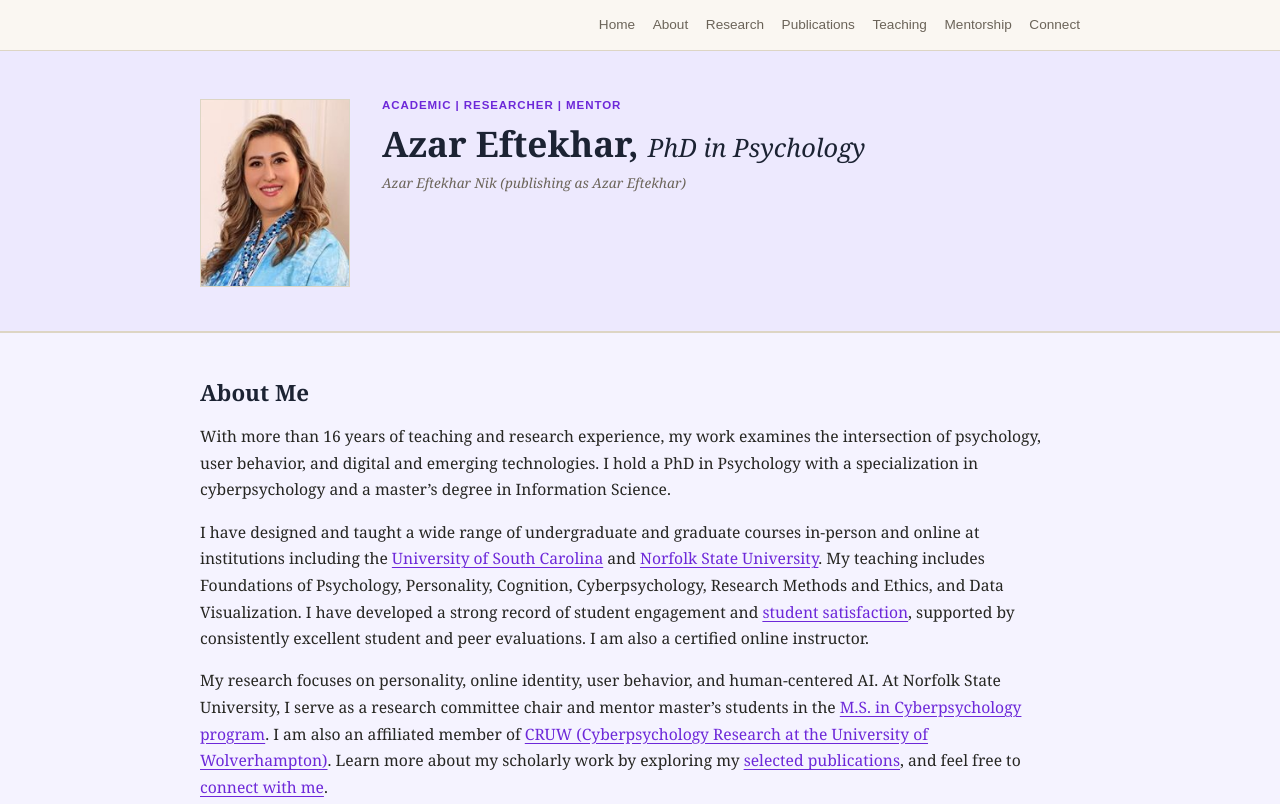
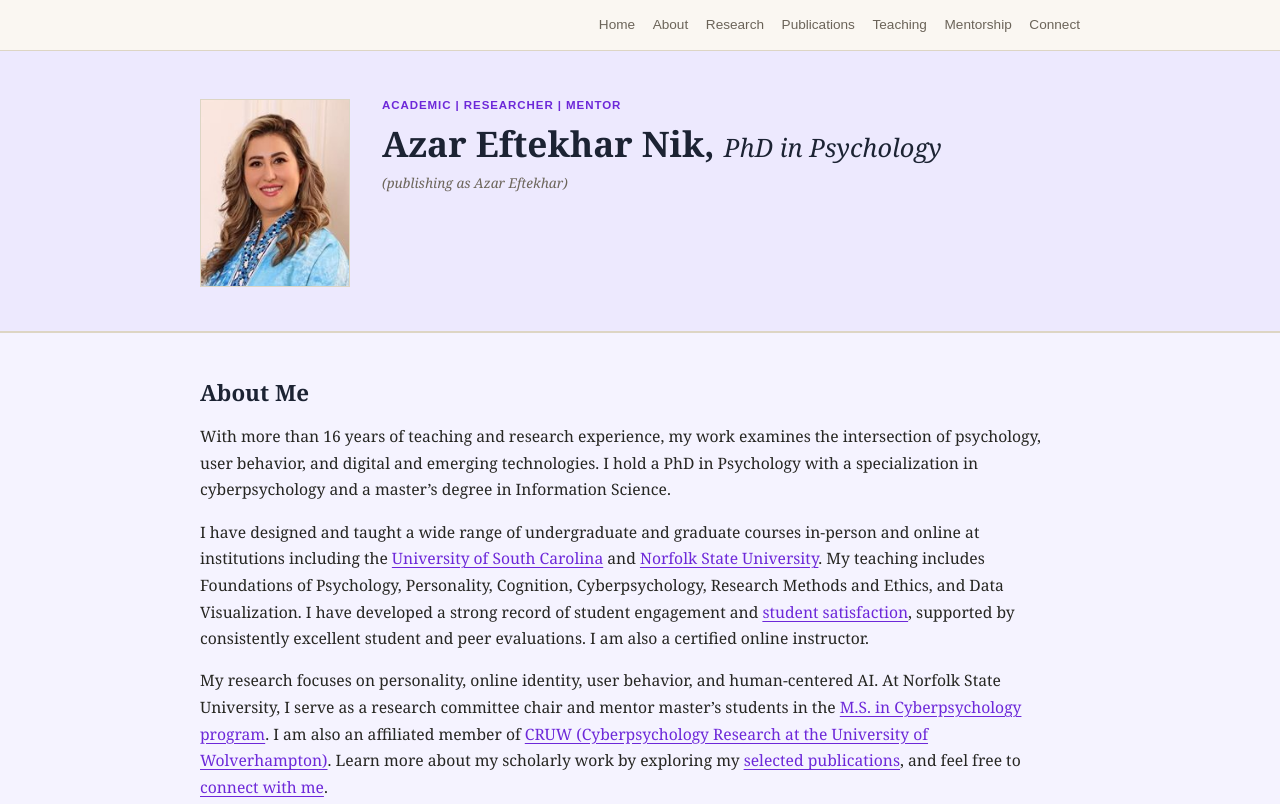
Before and after one commit to azareftekhar/azareftekhar.github.io, a plain HTML site: page index.html in a window 1280 px wide. Shown: the top 804 px of the page. Drawn offline with Linux system fonts and the light colour scheme.

Commit message:
Update name formatting in index.html

```diff
--- a/index.html
+++ b/index.html
@@ -461,8 +461,8 @@
 
           <div>
             <p class="eyebrow">Academic | Researcher | Mentor</p>
-            <h1>Azar Eftekhar, <em>PhD in Psychology</em></h1>
-            <p class="name-note">Azar Eftekhar Nik (publishing as Azar Eftekhar)</p>
+            <h1>Azar Eftekhar Nik, <em>PhD in Psychology</em></h1>
+            <p class="name-note">(publishing as Azar Eftekhar)</p>
           </div>
         </div>
       </div>
```
